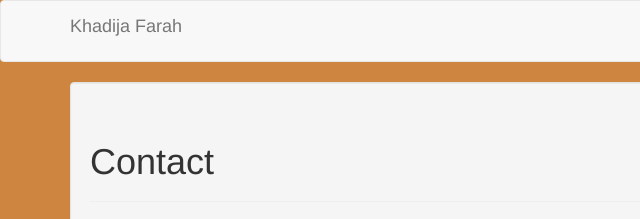
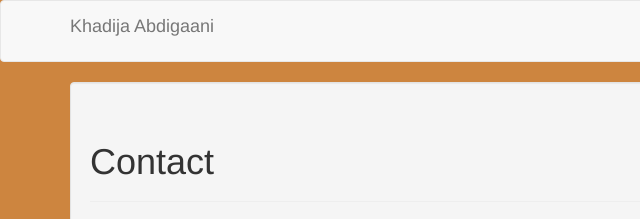
Before and after one commit to Farah33/Portfolio, a website: page public/contact.html in a window 1280 px wide. Shown: the top 219 px of the page, 0-640 px from the left. Drawn offline with nearby package versions, Linux system fonts and the light colour scheme.

Commit message:
updated name

```diff
--- a/public/contact.html
+++ b/public/contact.html
@@ -27,7 +27,7 @@
 	        <span class="icon-bar"></span>
 	        <span class="icon-bar"></span>
 	      </button>
-                <a class="navbar-brand" href="index.html">Khadija Farah</a>
+                <a class="navbar-brand" href="index.html">Khadija Abdigaani</a>
             </div>
 
             <div class="collapse navbar-collapse" id="bs-example-navbar-collapse-1">
```
